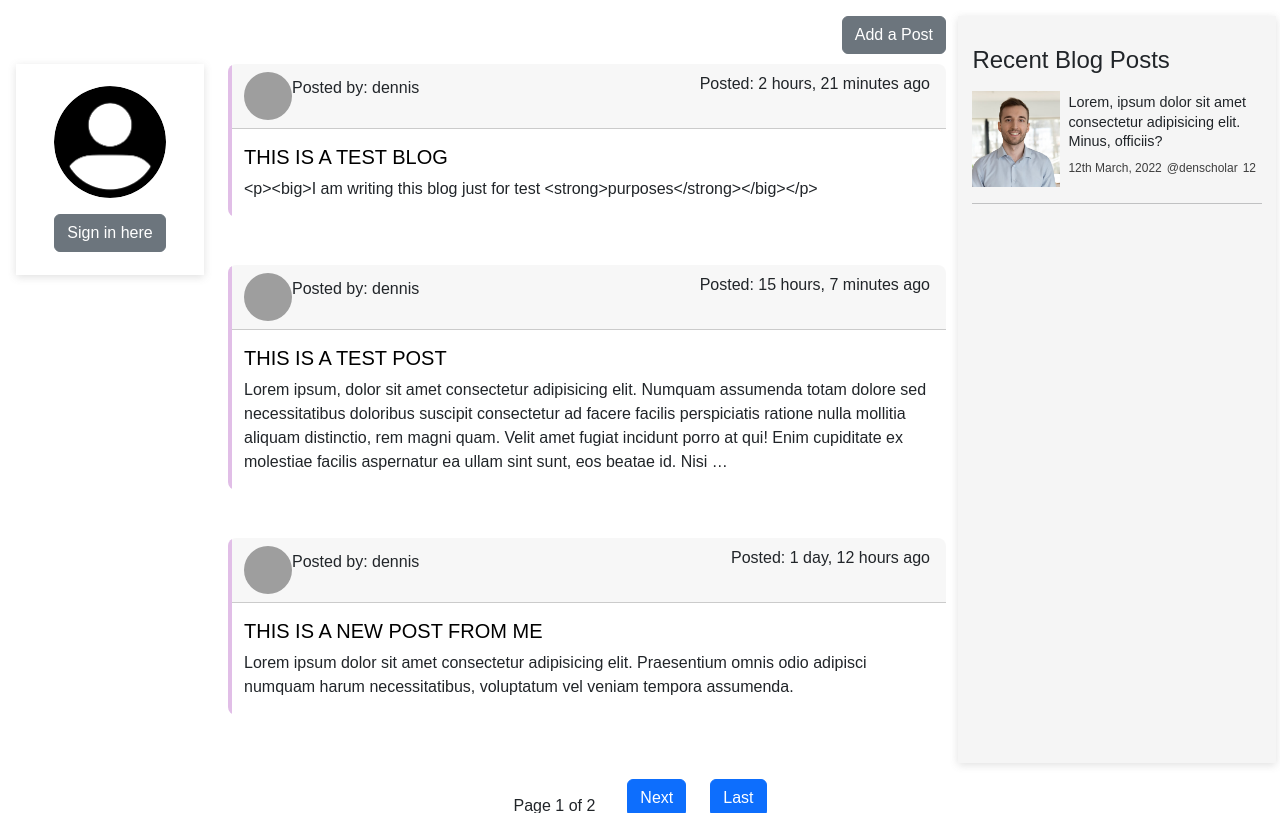
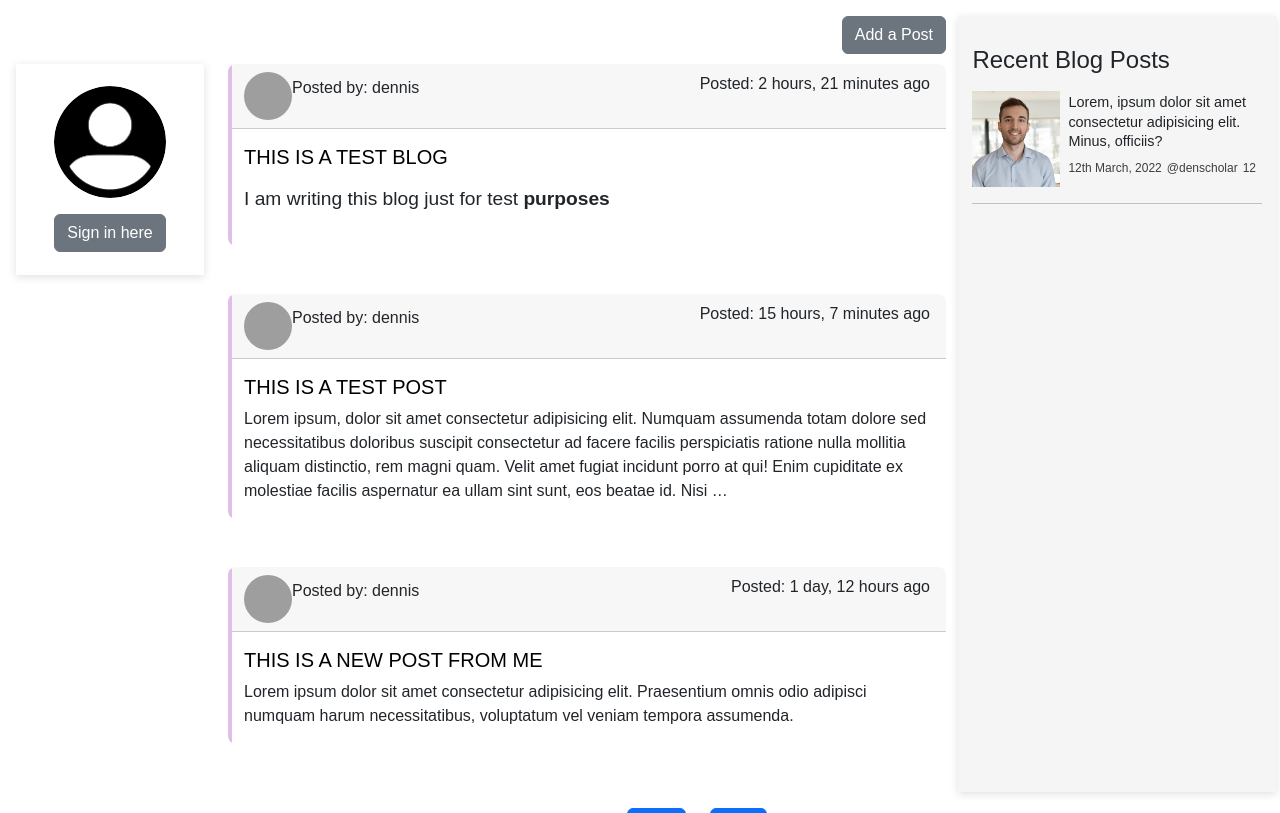
Before and after one commit to denscholar/My-blog-in-django, a Django app: page / in a window 1280 px wide. Shown: the part 56-869 px from the top of the page. Run offline with Django 4.2, Linux system fonts and the light colour scheme; data comes from the database, SQL or seed files in the repository; both versions use the stored data as it was after the commit; some libraries are stand-ins or nearby versions; grey boxes are pictures that could not be loaded.

Commit message:
Add the 'safe' on the richtext

```diff
--- a/blog/templates/blog/detail.html
+++ b/blog/templates/blog/detail.html
@@ -22,7 +22,7 @@
             </div>
             <hr>
             <div class="content">
-              {{ post.body }}
+              {{ post.body|safe }}
             </div>
         </div>
         <div class="comment-section mt-5">
--- a/blog/templates/blog/home.html
+++ b/blog/templates/blog/home.html
@@ -19,7 +19,7 @@
             </div>
             <div class="card-body">
               <a class="text-decoration-none text-black" href= {% url 'post-detail' post.id %}><h5 class="card-title">{{ post.title | upper }}</h5></a>
-              <p class="card-text">{{ post.body|truncatewords:50 }}</p>
+              <p class="card-text">{{ post.body| safe | truncatewords:50 }}</p>
             </div>
           </div>
         {% endfor %}
```
Also changed, not shown: db.sqlite3.
